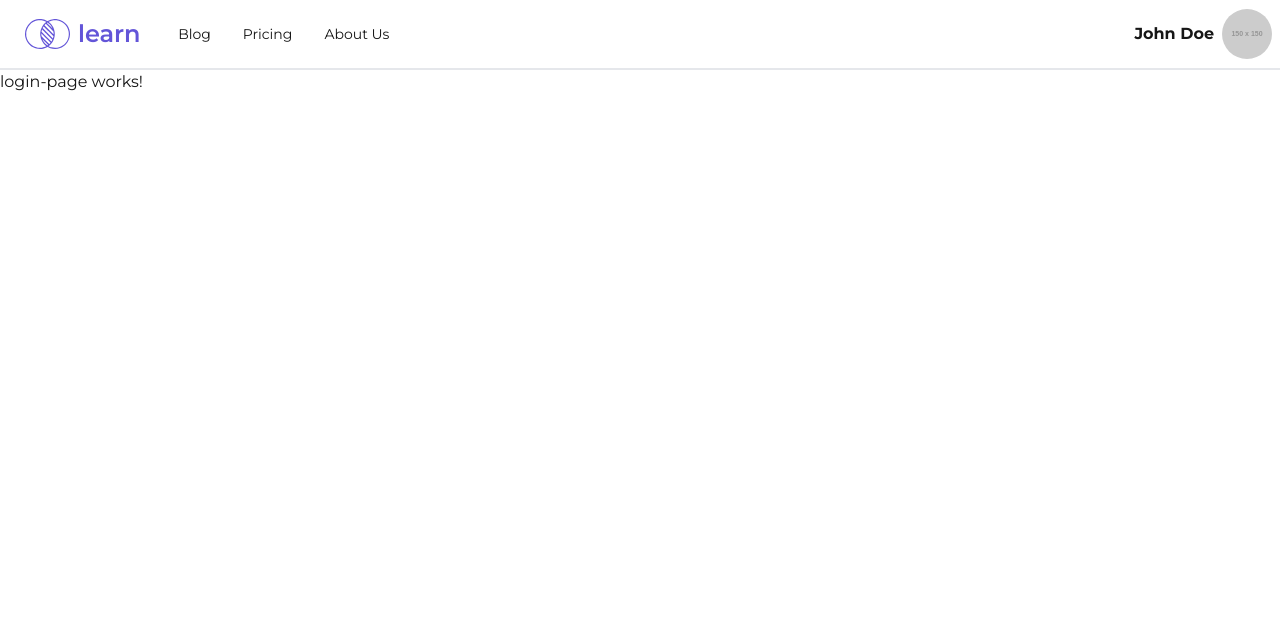
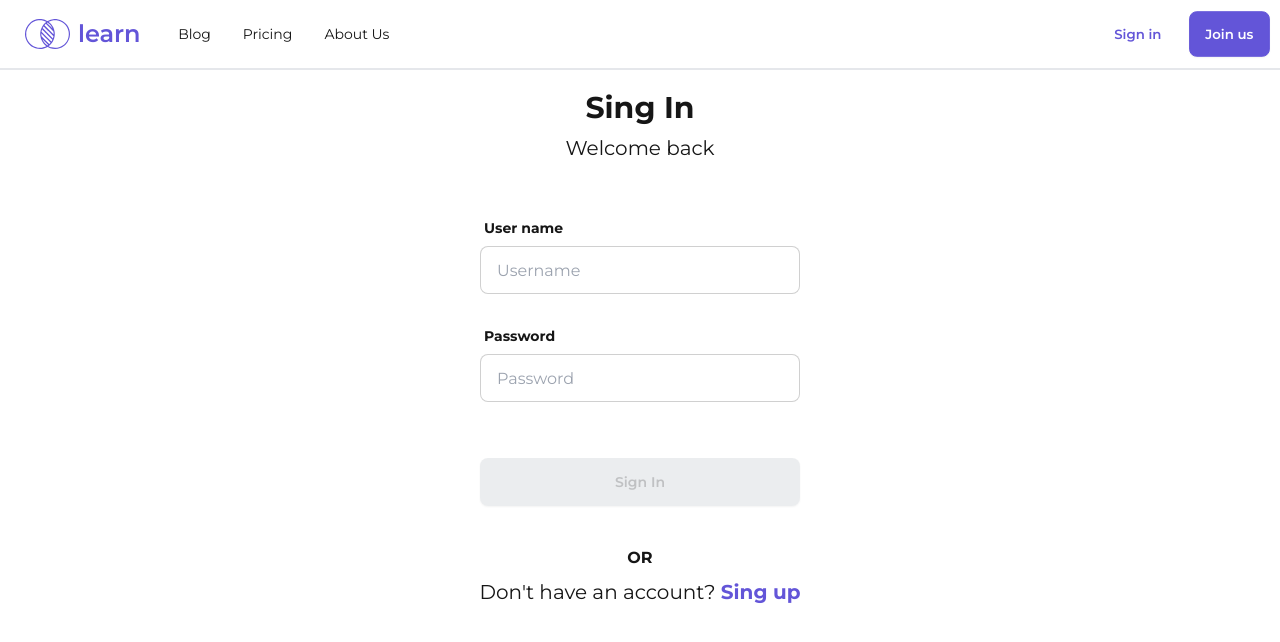
Before and after one commit to szymon-kalkowski/learn-app, an Angular app in the folder frontend/: page /login in a window 1280 px wide. Shown: the top 642 px of the page. Built offline with nearby package versions, Linux system fonts and the light colour scheme.

Commit message:
Login page

```diff
--- a/frontend/src/app/components/header/header.component.html
+++ b/frontend/src/app/components/header/header.component.html
@@ -38,8 +38,8 @@
         <li><a>My Account</a></li>
         <li><a>Night mode</a></li>
         } @else {
-        <li><a>Sign in</a></li>
-        <li><a>Join us</a></li>
+        <li><a routerLink="/login">Sign in</a></li>
+        <li><a routerLink="/register">Join us</a></li>
         } @if (user) {
         <div class="border-t-2 mt-auto pt-2">
           <li><a>Sing out</a></li>
@@ -90,8 +90,8 @@
       </ul>
     </div>
     }@else{
-    <a class="btn btn-ghost mr-2">Sign in</a>
-    <a class="btn btn-primary">Join us</a>
+    <a class="btn btn-ghost mr-2" routerLink="/login">Sign in</a>
+    <a class="btn btn-primary" routerLink="/register">Join us</a>
     }
   </div>
 </div>
--- a/frontend/src/app/components/header/header.component.ts
+++ b/frontend/src/app/components/header/header.component.ts
@@ -1,5 +1,12 @@
 import { Component } from '@angular/core';
 import { RouterLink, RouterLinkActive } from '@angular/router';
+import { Link } from '../../models/link.model';
+
+interface User {
+  name: string;
+  email: string;
+  image: string;
+}
 
 @Component({
   selector: 'app-header',
@@ -9,13 +16,14 @@ import { RouterLink, RouterLinkActive } from '@angular/router';
   styleUrl: './header.component.scss',
 })
 export class HeaderComponent {
-  user = {
-    name: 'John Doe',
-    email: 'john.doe@gmail.com',
-    image: 'https://via.placeholder.com/150',
-  };
+  //   user: User | null = {
+  //     name: 'John Doe',
+  //     email: 'john.doe@gmail.com',
+  //     image: 'https://via.placeholder.com/150',
+  //   };
+  user: User | null = null;
 
-  links = [
+  links: Link[] = [
     { path: '/blog', label: 'Blog' },
     { path: '/pricing', label: 'Pricing' },
     { path: '/about-us', label: 'About Us' },
--- a/frontend/src/app/components/login-form/login-form.component.html
+++ b/frontend/src/app/components/login-form/login-form.component.html
@@ -1 +1,45 @@
-<p>login-form works!</p>
+<form
+  [formGroup]="loginForm"
+  (ngSubmit)="onSubmit()"
+  class="flex flex-col items-center my-10 px-2 sm-px-0"
+>
+  <label class="form-control w-full max-w-xs my-2">
+    <div class="label">
+      <span class="label-text font-bold">User name</span>
+    </div>
+    <input
+      type="text"
+      placeholder="Username"
+      class="input input-bordered w-full max-w-xs"
+      formControlName="username"
+    />
+    <div class="h-2">
+      @if (username?.invalid && (username?.dirty || username?.touched)) {
+      <span class="text-error">Username is required</span>
+      }
+    </div>
+  </label>
+  <label class="form-control w-full max-w-xs my-2">
+    <div class="label">
+      <span class="label-text font-bold">Password</span>
+    </div>
+    <input
+      type="password"
+      placeholder="Password"
+      class="input input-bordered w-full max-w-xs"
+      formControlName="password"
+    />
+    <div class="h-2">
+      @if (password?.invalid && (password?.dirty || password?.touched)) {
+      <span class="text-error">Password is required</span>
+      }
+    </div>
+  </label>
+  <button
+    type="submit"
+    class="btn btn-primary w-full max-w-xs mt-10"
+    [disabled]="!loginForm.valid"
+  >
+    Sign In
+  </button>
+</form>
--- a/frontend/src/app/components/login-form/login-form.component.ts
+++ b/frontend/src/app/components/login-form/login-form.component.ts
@@ -1,12 +1,42 @@
 import { Component } from '@angular/core';
+import {
+  FormControl,
+  FormGroup,
+  ReactiveFormsModule,
+  Validators,
+} from '@angular/forms';
+
+interface LoginForm {
+  username: FormControl<string | null>;
+  password: FormControl<string | null>;
+}
 
 @Component({
   selector: 'app-login-form',
   standalone: true,
-  imports: [],
+  imports: [ReactiveFormsModule],
   templateUrl: './login-form.component.html',
-  styleUrl: './login-form.component.scss'
+  styleUrl: './login-form.component.scss',
 })
 export class LoginFormComponent {
+  loginForm: FormGroup<LoginForm> = new FormGroup<LoginForm>({} as LoginForm);
 
+  constructor() {
+    this.loginForm = new FormGroup<LoginForm>({
+      username: new FormControl<string | null>('', [Validators.required]),
+      password: new FormControl<string | null>('', [Validators.required]),
+    });
+  }
+
+  get username() {
+    return this.loginForm.get('username');
+  }
+
+  get password() {
+    return this.loginForm.get('password');
+  }
+
+  onSubmit(): void {
+    alert(this.loginForm.value.username + ' ' + this.loginForm.value.password);
+  }
 }
--- /dev/null
+++ b/frontend/src/app/models/link.model.ts
@@ -0,0 +1,4 @@
+export interface Link {
+  path: string;
+  label: string;
+}
--- a/frontend/src/app/pages/login-page/login-page.component.html
+++ b/frontend/src/app/pages/login-page/login-page.component.html
@@ -1 +1,8 @@
-<p>login-page works!</p>
+<h1 class="text-3xl font-bold text-center mt-5">Sing In</h1>
+<h3 class="text-center text-xl my-2">Welcome back</h3>
+<app-login-form></app-login-form>
+<h3 class="text-center text-md font-bold my-2">OR</h3>
+<h3 class="text-center text-xl my-2">
+  Don't have an account?
+  <a class="font-bold text-primary" routerLink="/register">Sing up</a>
+</h3>
```
Also changed, not shown: frontend/src/app/app.routes.ts (+9 -0 lines), frontend/src/app/pages/login-page/login-page.component.ts (+5 -5 lines).
